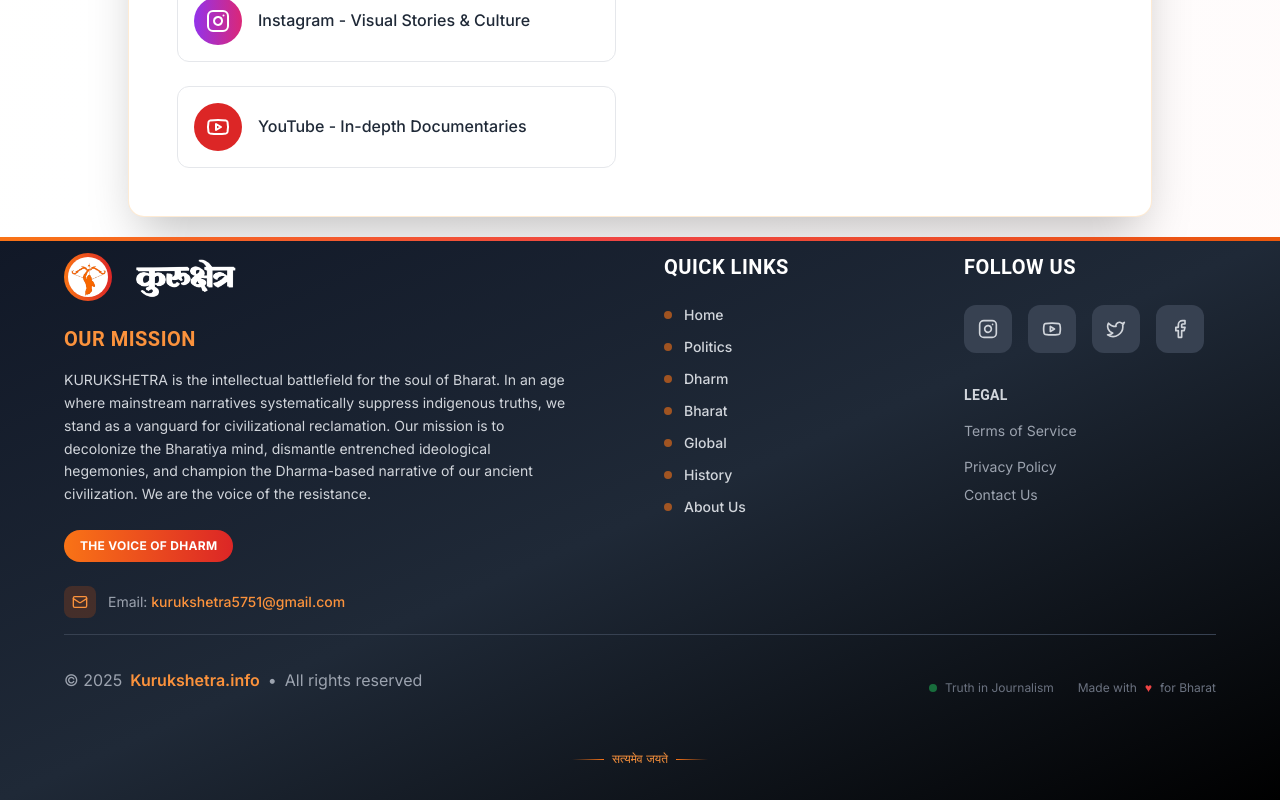
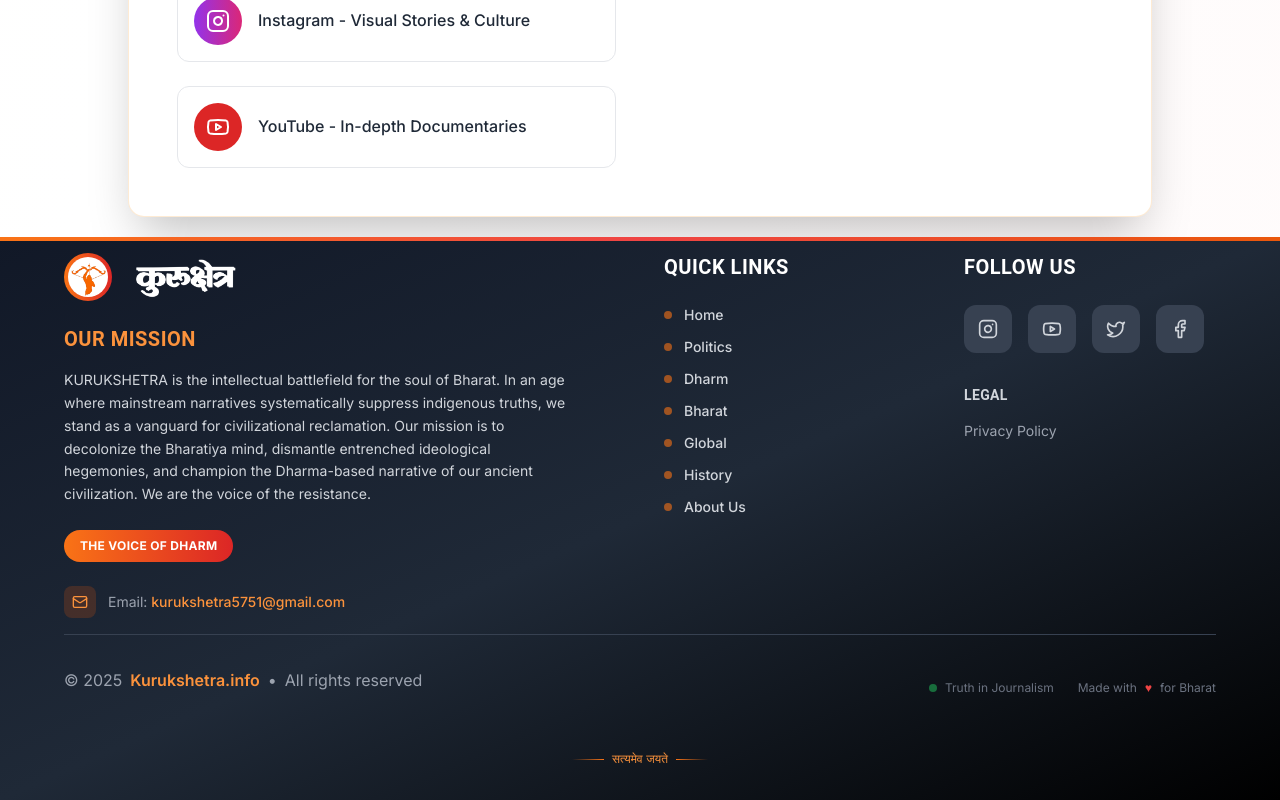
Before and after one commit to RahulSainijeelo/kurukshetra, a Next.js app: page /about in a window 1280 px wide. Shown: the part 8312-9112 px from the top of the page. Built offline with nearby package versions, Linux system fonts and the light colour scheme; no server answers.

Commit message:
edited footer for privacy policy

```diff
--- a/components/homepage/Footer.tsx
+++ b/components/homepage/Footer.tsx
@@ -47,9 +47,7 @@ export function Footer() {
   ];
 
   const legalLinks = [
-    { text: "Terms of Service", href: "#" },
-    { text: "Privacy Policy", href: "#" },
-    { text: "Contact Us", href: "#" }
+    { text: "Privacy Policy", href: "/privacy-policy" },
   ];
 
   return (
```
